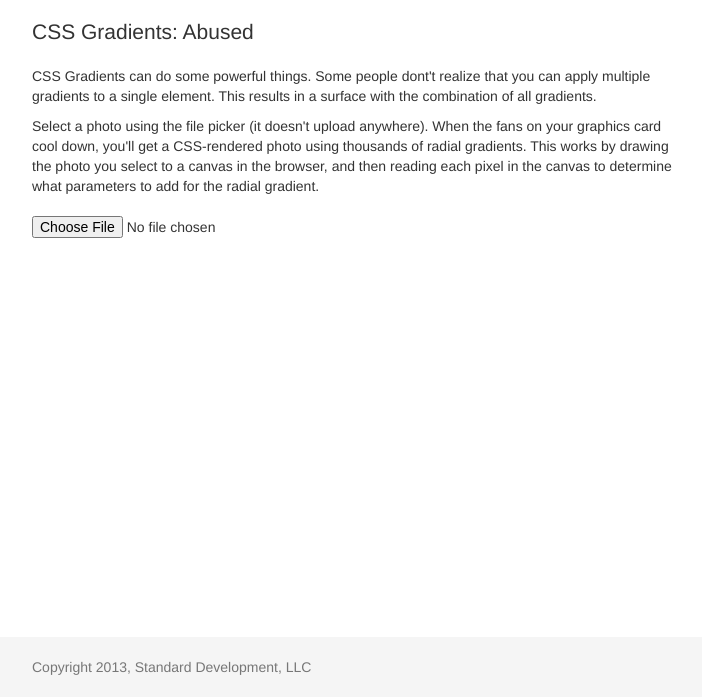
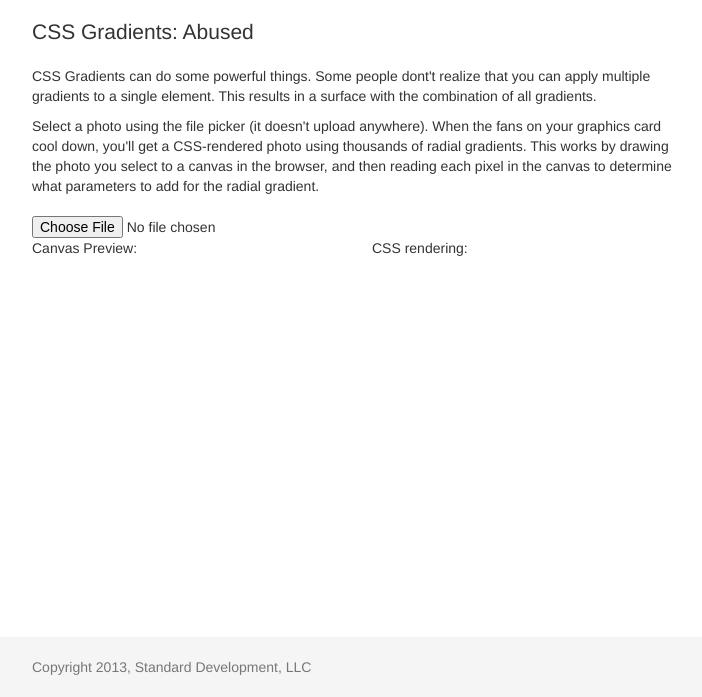
Before and after one commit to tobint/standard-developer, a plain HTML site: page experiments/css3/pointillism/default.html in a window 1280 px wide. Shown: the part 103-800 px from the top of the page, without its empty margins (283-985 px from the left). Drawn offline with nearby package versions, Linux system fonts and the light colour scheme.

Commit message:
update: CSSPointillism demo
Removing "label" CSS class from demo as there is a name collision with
bootstrap .label class.

```diff
--- a/experiments/css3/pointillism/default.html
+++ b/experiments/css3/pointillism/default.html
@@ -32,8 +32,8 @@
 			<input type="file" id="files" name="file" />
 
 			<div class="row">
-				<span class="label col-md-6">Canvas Preview:</span>
-				<span class="label col-md-6">CSS rendering:</span>
+				<span class="col-md-6">Canvas Preview:</span>
+				<span class="col-md-6">CSS rendering:</span>
 			</div>
 
 
```
